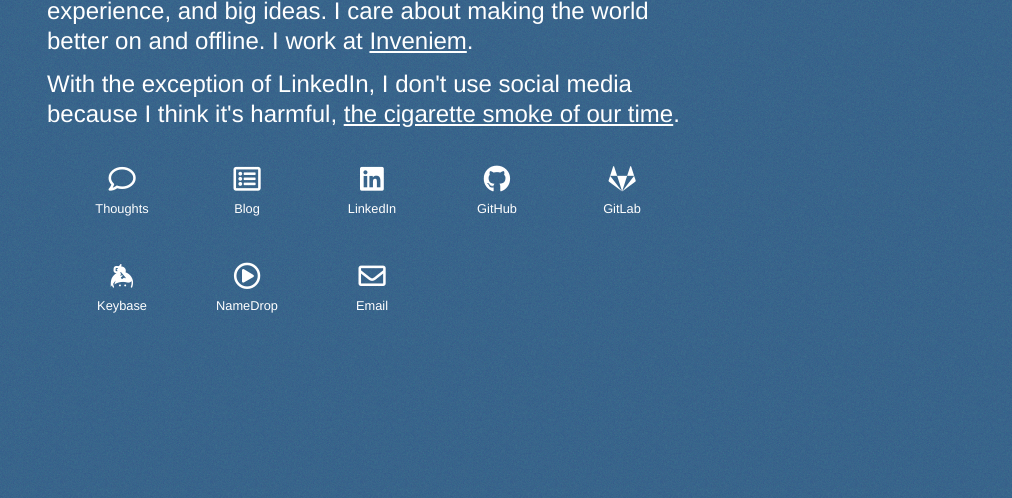
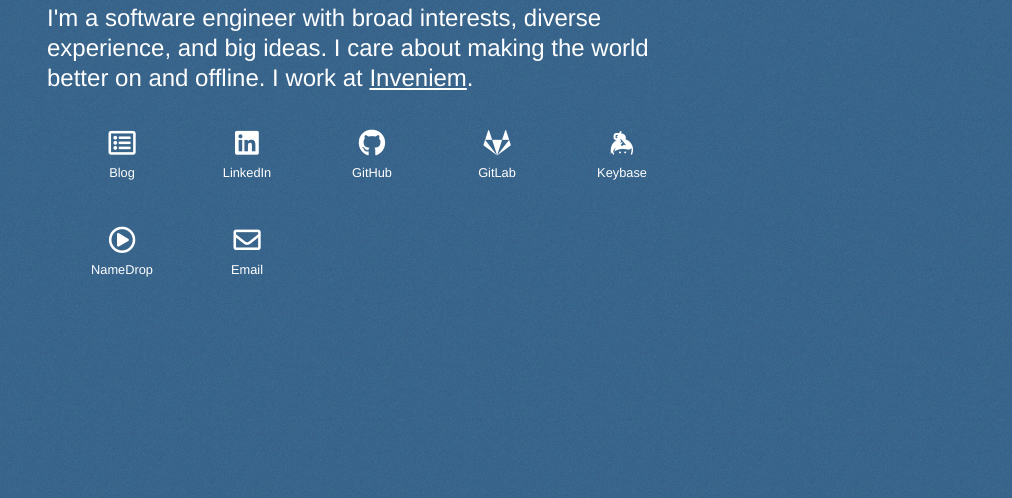
Before and after one commit to openjck/johnkarahalis.com, a website built with Parcel: page src/index.html in a window 1280 px wide. Shown: the part 302-800 px from the top of the page, without its empty margins (268-1280 px from the left). Built offline with nearby package versions, Linux system fonts and the light colour scheme.

Commit message:
Adjust homepage content

```diff
--- a/src/index.html
+++ b/src/index.html
@@ -54,13 +54,6 @@
           big ideas. I care about making the world better on and offline. I work
           at <a href="https://inveniem.com/">Inveniem</a>.
         </p>
-        <p>
-          With the exception of LinkedIn, I don't use social media because I
-          think it's harmful,
-          <a href="https://johnkarahalis.thoughts.page/#1664591642">
-            the cigarette smoke of our time</a
-          >.
-        </p>
       </section>
 
       <section id="links">
@@ -68,10 +61,6 @@
 
         <nav>
           <ul>
-            <li id="thoughts">
-              <a href="https://thoughts.johnkarahalis.com/">Thoughts</a>
-            </li>
-
             <li id="blog">
               <a href="https://medium.com/@johnkarahalis">Blog</a>
             </li>
```
